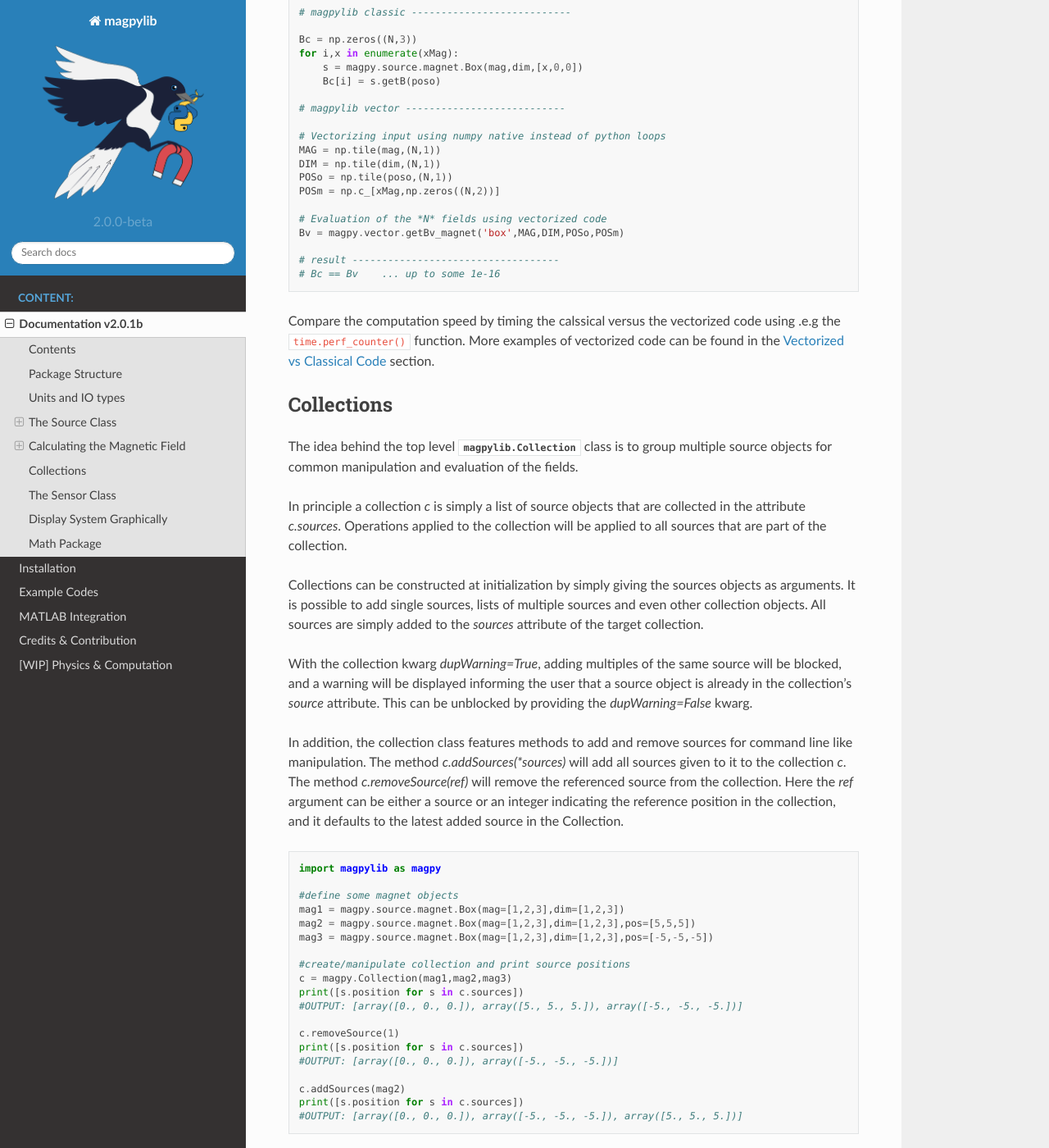
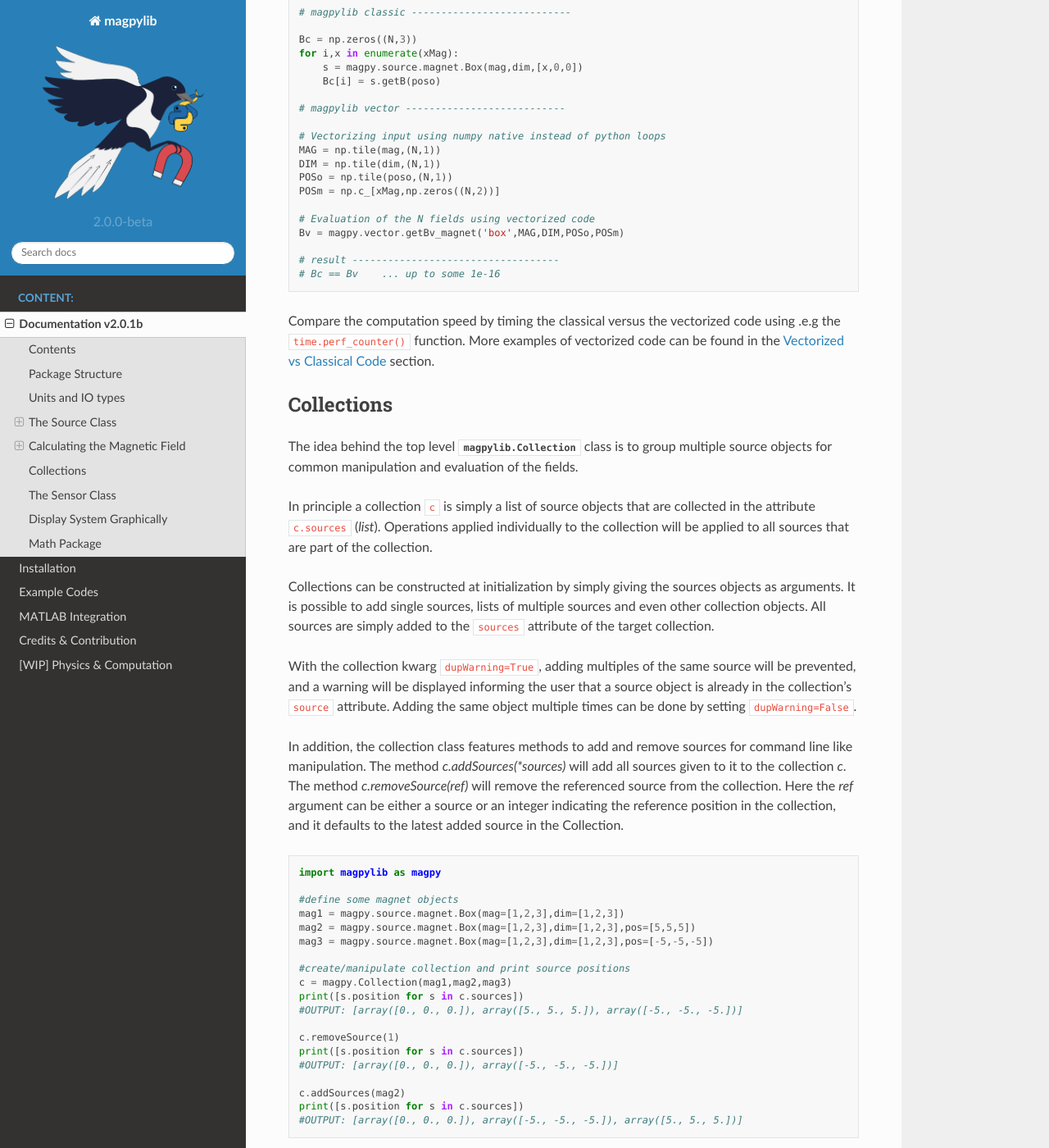
Before and after one commit to magpylib/magpylib, a Sphinx documentation site: the page built from docs/_pages/0_documentation.rst, in a window 1280 px wide and 1400 px high, scrolled down 8804 px. Shown: the whole window at 82% size. Built offline with Sphinx 7.4.7 and the Read the Docs theme 2.0.0, drawn with Linux system fonts in a browser that asks for light colours; formulas are drawn with MathJax 3; pages that are not in the unit, such as notebooks, are missing from menus; the version number is read from the project's files by our own code; some of the changed text lies outside the part shown.

Commit message:
doku minifix

```diff
--- a/docs/_pages/0_documentation.rst
+++ b/docs/_pages/0_documentation.rst
@@ -261,11 +261,11 @@ Using magpylib.vector
 
 **The second method:** In most cases one will be interested to determine the field for a set of positions, or for different magnet positions and orientations. While this can manually be achieved by looping ``s.getB`` the computation will be inefficient. For performance computation the ``magpylib.vector`` subpackage contains the ``getBv`` functions that offer quick access to VECTORIZED CODE. A discussion of vectorization, SIMD and performance is presented in the :ref:`physComp` section.
 
-The core idea of the ``magpylib.vector.getBv`` functions is that the field is evaluated for *N* different sets of input parameters. These *N* parameter sets are provided to the ``getBv`` functions as arrays of size *N* for each input (e.g. an *Nx3* array for the *N* different positions):
+The ``magpylib.vector.getBv`` functions evaluate the field for *N* different sets of input parameters. These *N* parameter sets are provided to the ``getBv`` functions as arrays of size *N* for each input (e.g. an *Nx3* array for the *N* different positions):
 
 ``getBv_magnet(type, MAG, DIM, POSo, POSm, [angs1,angs2,...], [AXIS1,AXIS2,...], [ANCH1,ANCH2,...])``
 
-* ``type`` is a string that specifies the magnet geometry (e.g. 'box' or 'sphere').
+* ``type`` is a string that specifies the magnet geometry (e.g. *'box'* or *'sphere'*).
 * ``MAG`` is an *Nx3* array of magnetization vectors.
 * ``DIM`` is an *Nx3* array of magnet dimensions.
 * ``POSo`` is an *Nx3* array of observer positions.
@@ -305,13 +305,13 @@ As a rule of thumb, ``s.getB()`` will be faster than ``getBv`` for ~5 or less fi
   POSo = np.tile(poso,(N,1))
   POSm = np.c_[xMag,np.zeros((N,2))]
 
-  # Evaluation of the *N* fields using vectorized code
+  # Evaluation of the N fields using vectorized code
   Bv = magpy.vector.getBv_magnet('box',MAG,DIM,POSo,POSm)
 
   # result -----------------------------------
   # Bc == Bv    ... up to some 1e-16
 
-Compare the computation speed by timing the calssical versus the vectorized code using .e.g the ``time.perf_counter()`` function. More examples of vectorized code can be found in the :ref:`examples-vector` section.
+Compare the computation speed by timing the classical versus the vectorized code using .e.g the ``time.perf_counter()`` function. More examples of vectorized code can be found in the :ref:`examples-vector` section.
 
 
 
@@ -322,11 +322,11 @@ Collections
 
 The idea behind the top level :class:`magpylib.Collection` class is to group multiple source objects for common manipulation and evaluation of the fields.
 
-In principle a collection `c` is simply a list of source objects that are collected in the attribute `c.sources`. Operations applied to the collection will be applied to all sources that are part of the collection.
+In principle a collection ``c`` is simply a list of source objects that are collected in the attribute ``c.sources`` (*list*). Operations applied individually to the collection will be applied to all sources that are part of the collection.
 
-Collections can be constructed at initialization by simply giving the sources objects as arguments. It is possible to add single sources, lists of multiple sources and even other collection objects. All sources are simply added to the `sources` attribute of the target collection.
+Collections can be constructed at initialization by simply giving the sources objects as arguments. It is possible to add single sources, lists of multiple sources and even other collection objects. All sources are simply added to the ``sources`` attribute of the target collection.
 
-With the collection kwarg `dupWarning=True`, adding multiples of the same source will be blocked, and a warning will be displayed informing the user that a source object is already in the collection's `source` attribute. This can be unblocked by providing the `dupWarning=False` kwarg.
+With the collection kwarg ``dupWarning=True``, adding multiples of the same source will be prevented, and a warning will be displayed informing the user that a source object is already in the collection's ``source`` attribute. Adding the same object multiple times can be done by setting ``dupWarning=False``.
 
 In addition, the collection class features methods to add and remove sources for command line like manipulation. The method `c.addSources(*sources)` will add all sources given to it to the collection `c`. The method `c.removeSource(ref)` will remove the referenced source from the collection. Here the `ref` argument can be either a source or an integer indicating the reference position in the collection, and it defaults to the latest added source in the Collection.
 
```
